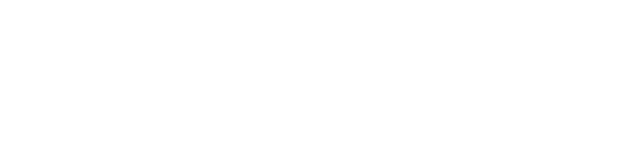
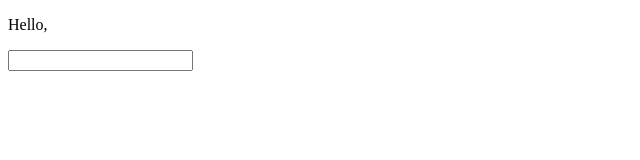
Before and after one commit to glitchedmob/MEAN-Stack-Development, a website: page public/angular.html in a window 1280 px wide. Shown: the whole page, without its empty margins (0-640 px from the left). Drawn offline with nearby package versions, Linux system fonts and the light colour scheme.

Commit message:
basic angular app

```diff
--- a/public/angular.html
+++ b/public/angular.html
@@ -8,6 +8,12 @@
 </head>
 <body>
 
+	<div ng-app>
+		<p>Hello, {{ user }}</p>
+		<input type="text" ng-model="user">
+	</div>
+
+
 	<script src="https://ajax.googleapis.com/ajax/libs/angularjs/1.4.0/angular.min.js"></script>
 	<script src="js/app.js"></script>
 </body>
```
